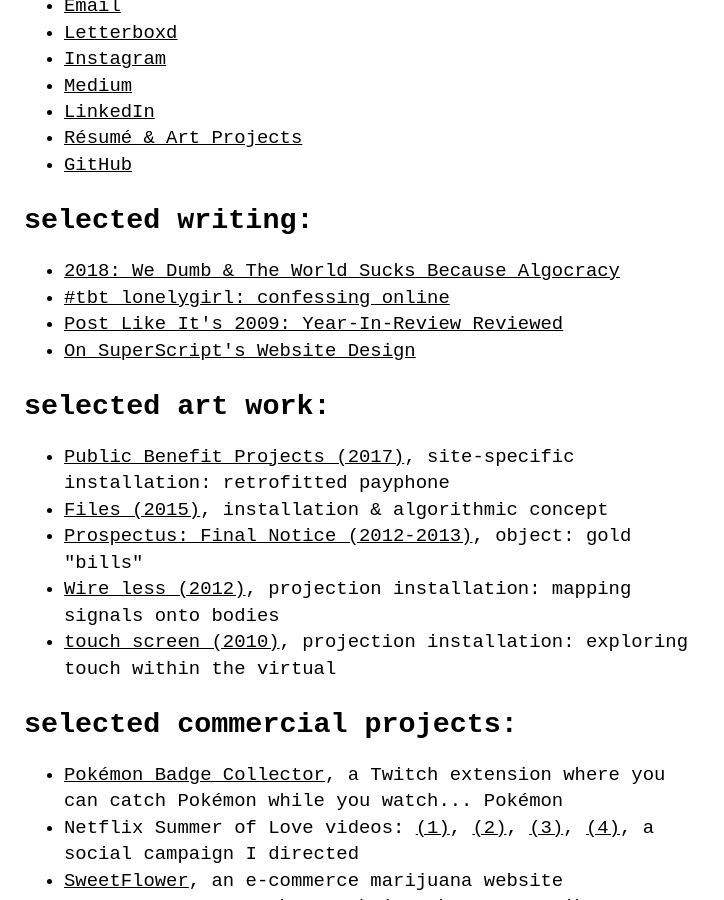
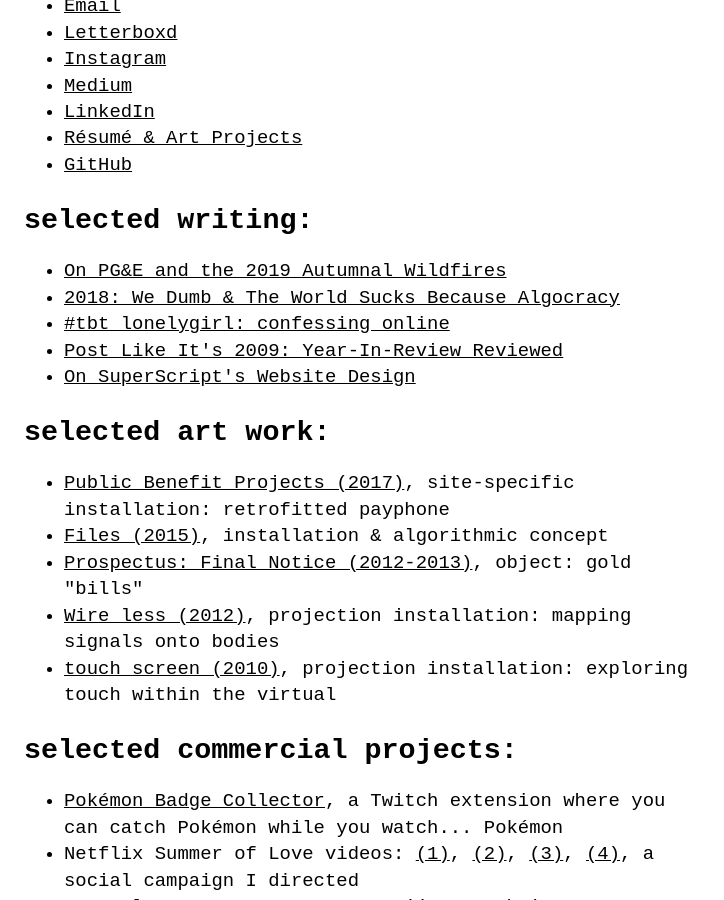
Before and after one commit to atran/atran.github.io, a Jekyll site: the page built from index.md, in a window 1280 px wide and 900 px high, scrolled down 413 px. Shown: the whole window, without its empty margins (0-724 px from the left). Built offline with Jekyll 4.4.1, drawn with Linux system fonts in a browser that asks for light colours; some web fonts are replaced.

Commit message:
Update old.html

```diff
--- a/_layouts/old.html
+++ b/_layouts/old.html
@@ -73,6 +73,7 @@
 			selected writing:
 		</h2>
 		<ul>
+			<li><a href="https://anthonytran.info/blog/2019/10/30/on-pg-e-and-the-autumnal-wildfires.html">On PG&E and the 2019 Autumnal Wildfires</a></li>
 			<li><a href="https://medium.com/@atran/2018-we-dumb-the-world-sucks-because-algocracy-88945dd2fadb" target="_blank">2018: We Dumb & The World Sucks Because Algocracy</a></li>
 			<li><a href="https://walkerart.org/magazine/lonelygirl-confess-online" target="_blank">#tbt lonelygirl: confessing online</a></li>
 			<li><a href="https://medium.com/@atran/post-like-its-2009-year-in-review-reviewed-b9c153fa32d4" target="_blank">Post Like It's 2009: Year-In-Review Reviewed</a></li>
```
